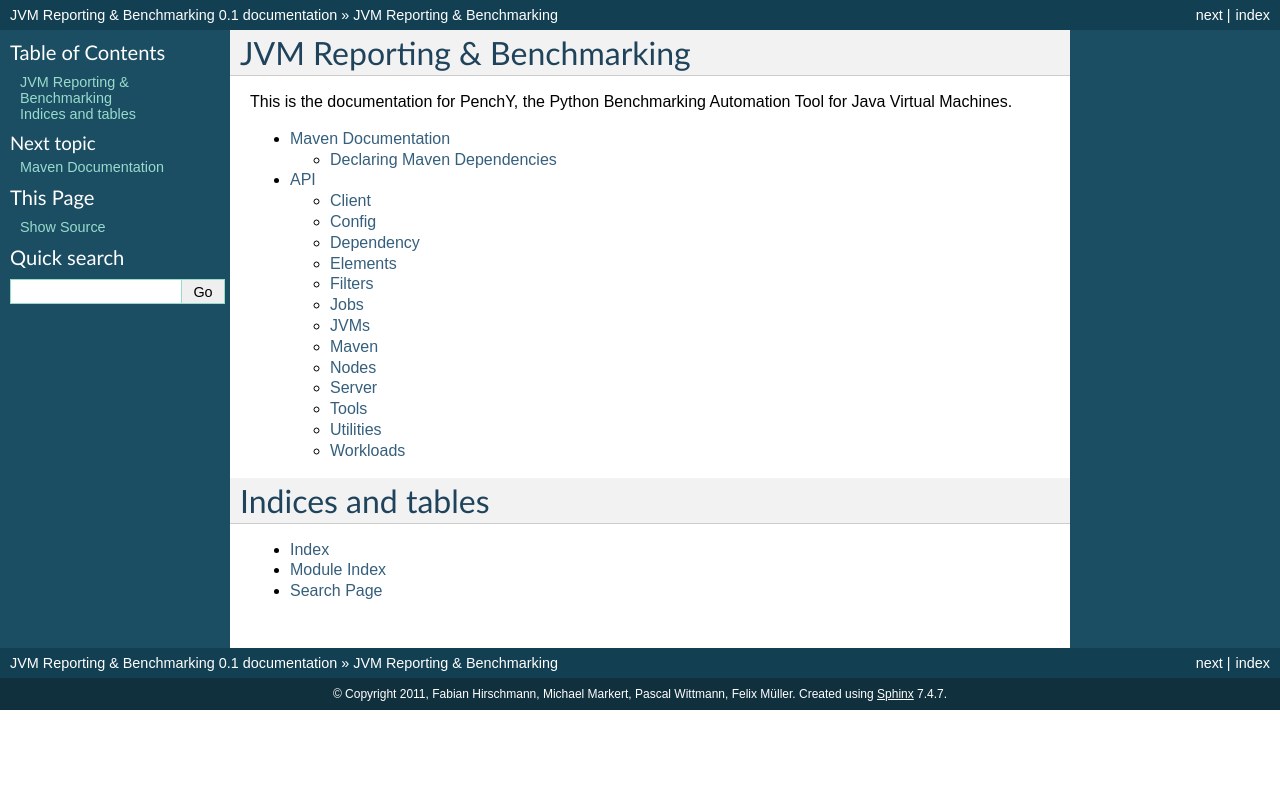
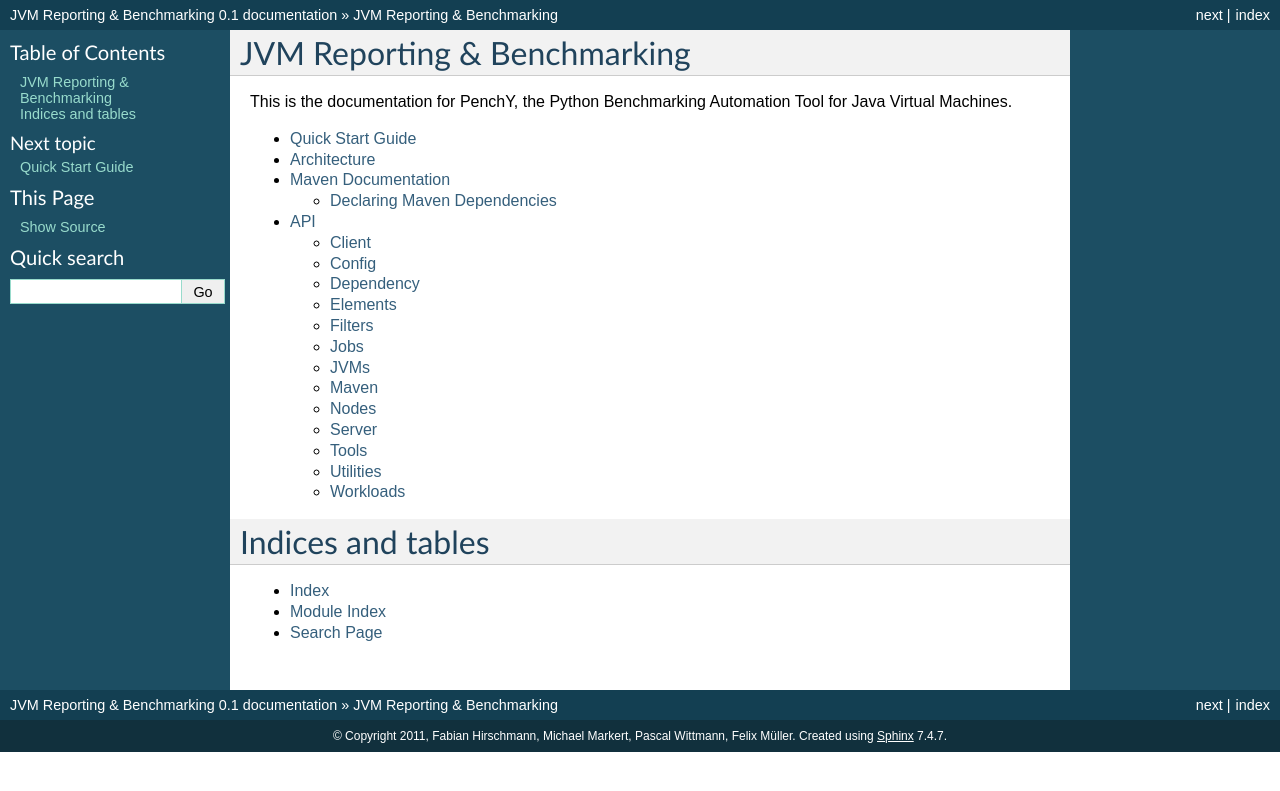
Before and after one commit to fhirschmann/penchy, a Sphinx documentation site: the page built from docs/index.rst, in a window 1280 px wide. Shown: the top 791 px of the page. Built offline with Sphinx 7.4.7, drawn with Linux system fonts in a browser that asks for light colours; formulas are drawn with MathJax 3.

Commit message:
added templates for documentation

```diff
--- /dev/null
+++ b/docs/arch.rst
@@ -0,0 +1,4 @@
+Architecture
+============
+
+Write me!
--- a/docs/index.rst
+++ b/docs/index.rst
@@ -7,6 +7,8 @@
 .. toctree::
    :maxdepth: 2
 
+   quickstart
+   arch
    maven
    api
 
--- /dev/null
+++ b/docs/quickstart.rst
@@ -0,0 +1,4 @@
+Quick Start Guide
+=================
+
+Write me!
```
